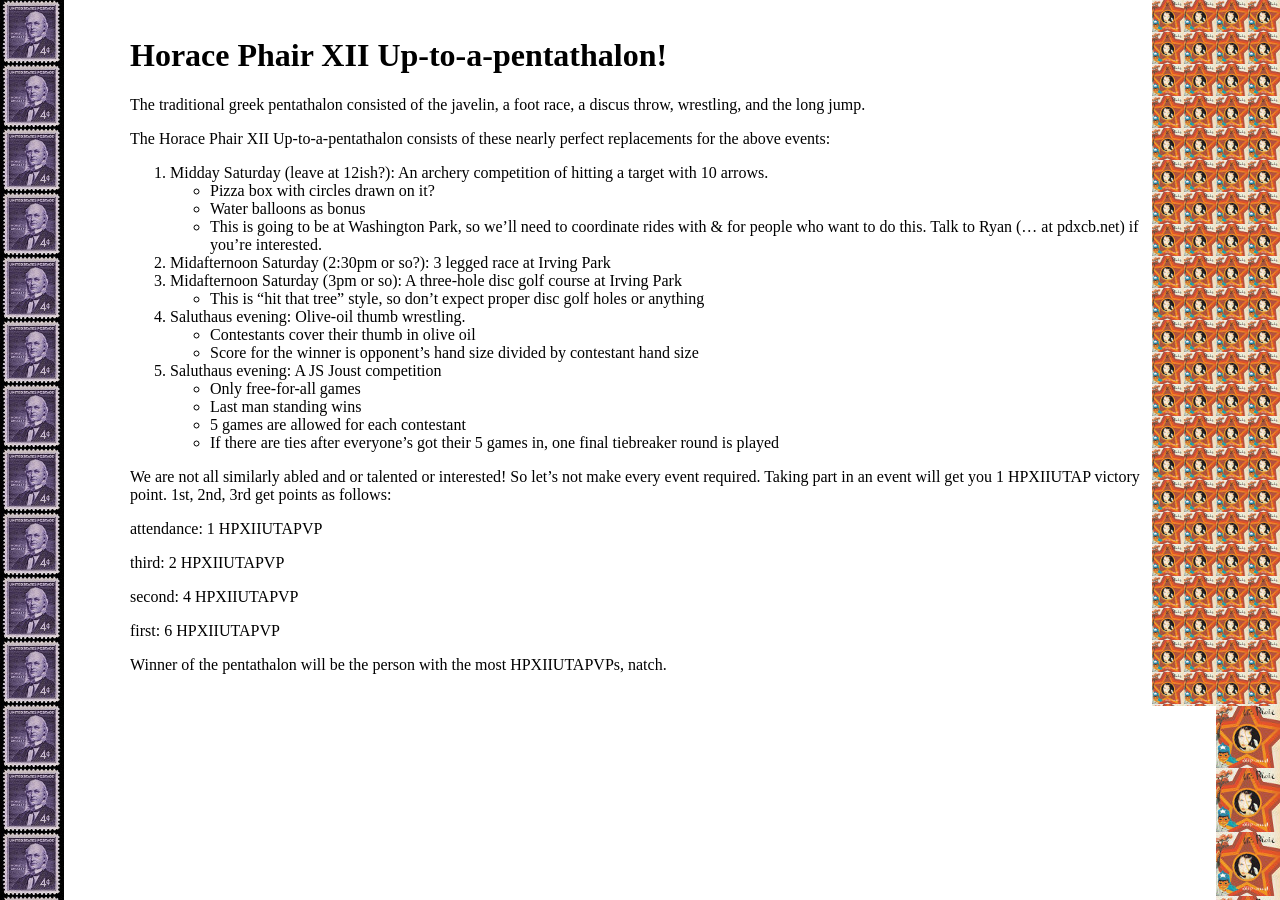
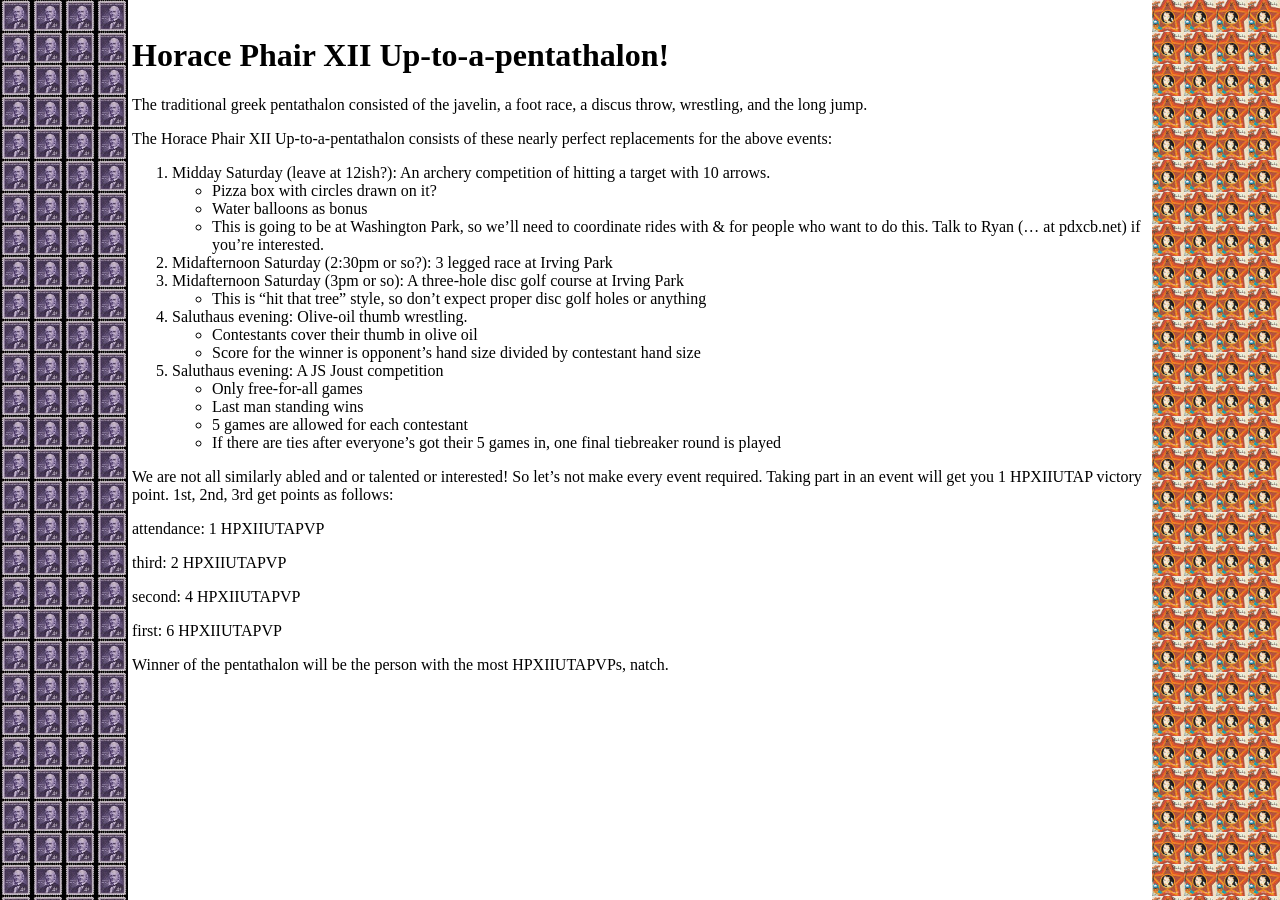
Before and after one commit to horacephair/horacephair.github.io, a Jekyll site: the page built from pentathalon.md, in a window 1280 px wide. Built offline with Jekyll 4.4.1, drawn with Linux system fonts in a browser that asks for light colours; our own code applies the rules of GitHub Pages for plain Markdown files; Markdown is read by kramdown in place of the engine named in the settings.

Commit message:
teeny repeats for Horace and Liz

```diff
--- a/_layouts/default.html
+++ b/_layouts/default.html
@@ -19,7 +19,7 @@
       body {
         background-repeat: repeat-y;
         background-position: top left;
-        background-image: url("images/Horace_Greeley_1961_issue.tiny.JPG");
+        background-image: url("images/Horace_Greeley_1961_issue.teeny.repeats.JPG");
         margin: 0;
         height: 100%;
       }
@@ -28,7 +28,7 @@
         height: 100%;
         width: 100%;
         background-repeat: repeat-y;
-        background-image: url("images/Liz-Phair-Whip-Smart.tiny.jpg");
+        background-image: url("images/Liz-Phair-Whip-Smart.teeny.repeats.jpg");
         background-position: top right;
       }
       #rightbg2 {
@@ -38,7 +38,7 @@
         background-position: top right;
       }
       #content {
-        padding: 12pt 130px;
+        padding: 12pt 132px;
       }
     </style>
   </head>
```
Also changed, not shown: images/Horace_Greeley_1961_issue.teeny.repeats.JPG (added).
